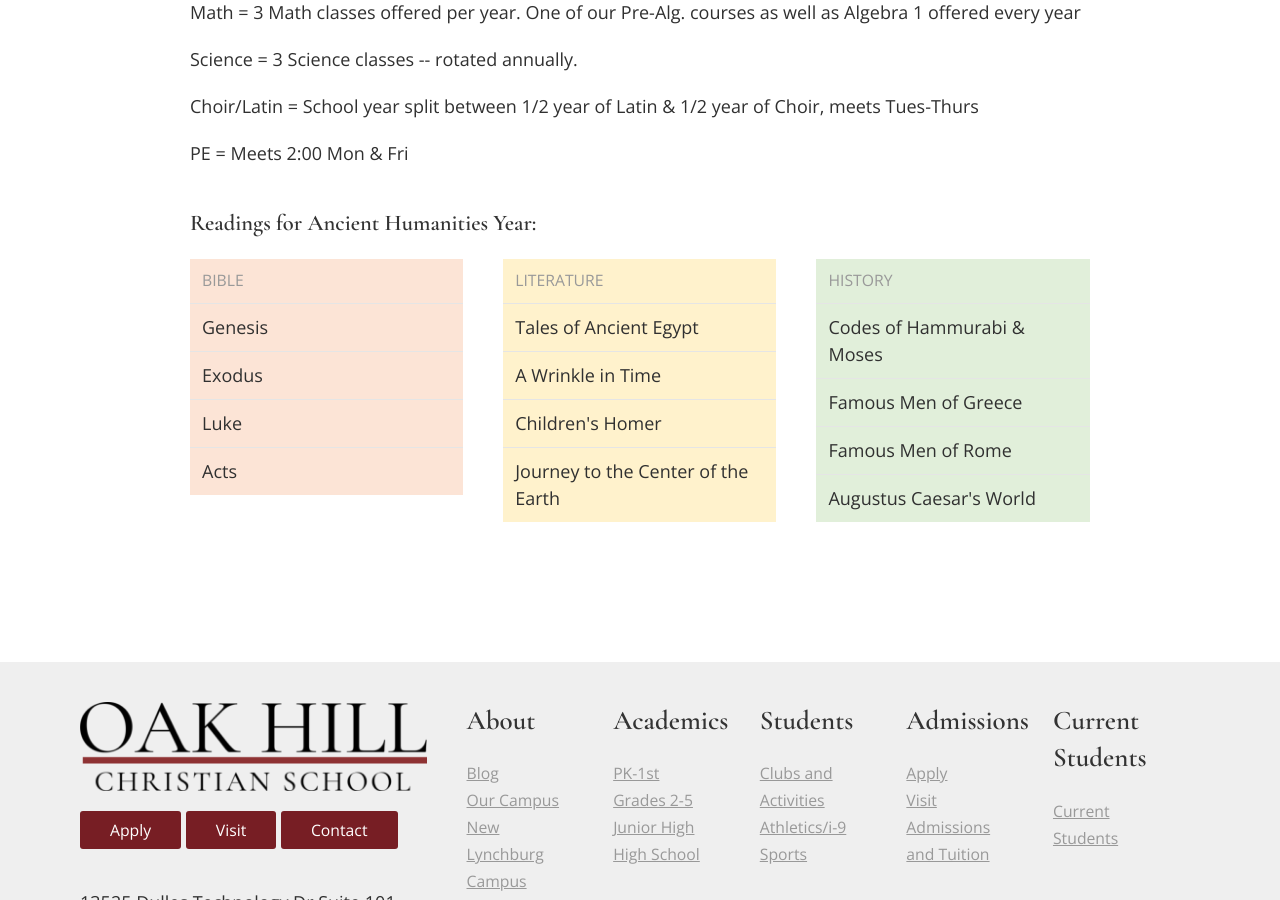
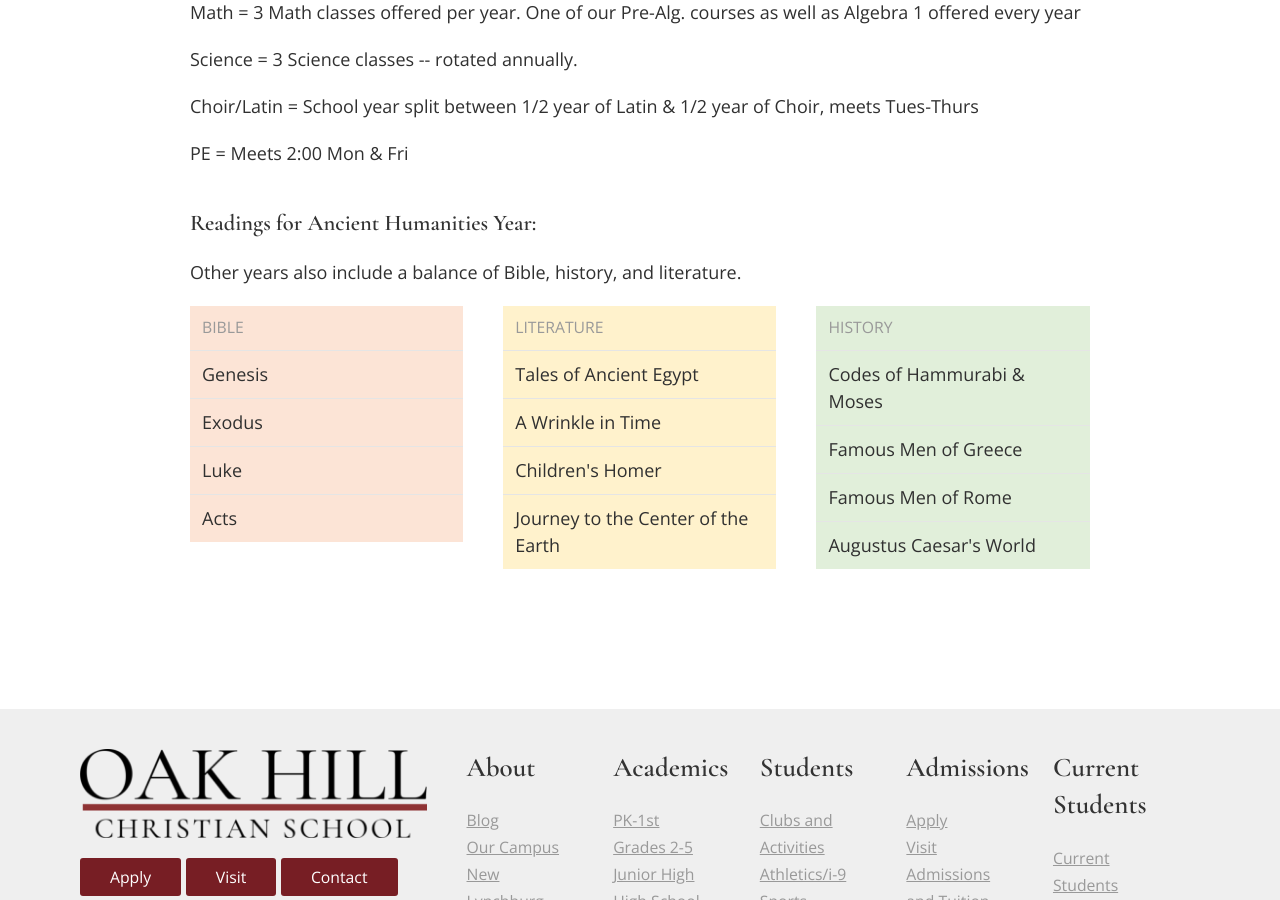
Before and after one commit to OakHillChristianSchool/oak-hill-website, a Jekyll site: the page built from junior-high.md, in a window 1280 px wide and 900 px high, scrolled down 1895 px. Built offline with Jekyll 4.4.1, drawn with Linux system fonts in a browser that asks for light colours.

Commit message:
Update from Forestry.io Robert Thoburn updated junior-high.md

```diff
--- a/junior-high.md
+++ b/junior-high.md
@@ -107,4 +107,4 @@
 <p><b>Choir/Latin</b> = School year split between 1/2 year of Latin & 1/2 year of Choir, meets Tues-Thurs</p>
 <p><b>PE</b> = Meets 2:00 Mon & Fri</p>
 
-<h4>Readings for Ancient Humanities Year:</h4> <div class="uk-child-width-1-3@m" uk-grid> <div> <table class="uk-table uk-table-divider uk-table-middle uk-table-small" style="background-color:rgb(252, 228, 214)"> <thead> <tr> <th>Bible</th> </tr> </thead> <tbody> <tr> <td>Genesis</td> </tr> <tr> <td>Exodus</td> </tr> <tr> <td>Luke</td> </tr> <tr> <td>Acts</td> </tr> </tbody> </table> </div> <div> <table class="uk-table uk-table-divider uk-table-middle uk-table-small" style="background-color:rgb(255, 242, 204)"> <thead> <tr> <th>Literature</th> </tr> </thead> <tbody> <tr> <td>Tales of Ancient Egypt</td> </tr> <tr> <td>A Wrinkle in Time</td> </tr> <tr> <td>Children's Homer</td> </tr> <tr> <td>Journey to the Center of the Earth</td> </tr> </tbody> </table> </div> <div> <table class="uk-table uk-table-divider uk-table-middle uk-table-small" style="background-color:rgb(225, 239, 218)"> <thead> <tr> <th>History</th> </tr> </thead> <tbody> <tr> <td>Codes of Hammurabi & Moses</td> </tr> <tr> <td>Famous Men of Greece</td> </tr> <tr> <td>Famous Men of Rome</td> </tr> <tr> <td>Augustus Caesar's World</td> </tr> </tbody> </table> </div> </div>
+<h4>Readings for Ancient Humanities Year:</h4> <p>Other years also include a balance of Bible, history, and literature.</p> <div class="uk-child-width-1-3@m" uk-grid> <div> <table class="uk-table uk-table-divider uk-table-middle uk-table-small" style="background-color:rgb(252, 228, 214)"> <thead> <tr> <th>Bible</th> </tr> </thead> <tbody> <tr> <td>Genesis</td> </tr> <tr> <td>Exodus</td> </tr> <tr> <td>Luke</td> </tr> <tr> <td>Acts</td> </tr> </tbody> </table> </div> <div> <table class="uk-table uk-table-divider uk-table-middle uk-table-small" style="background-color:rgb(255, 242, 204)"> <thead> <tr> <th>Literature</th> </tr> </thead> <tbody> <tr> <td>Tales of Ancient Egypt</td> </tr> <tr> <td>A Wrinkle in Time</td> </tr> <tr> <td>Children's Homer</td> </tr> <tr> <td>Journey to the Center of the Earth</td> </tr> </tbody> </table> </div> <div> <table class="uk-table uk-table-divider uk-table-middle uk-table-small" style="background-color:rgb(225, 239, 218)"> <thead> <tr> <th>History</th> </tr> </thead> <tbody> <tr> <td>Codes of Hammurabi & Moses</td> </tr> <tr> <td>Famous Men of Greece</td> </tr> <tr> <td>Famous Men of Rome</td> </tr> <tr> <td>Augustus Caesar's World</td> </tr> </tbody> </table> </div> </div>
```
